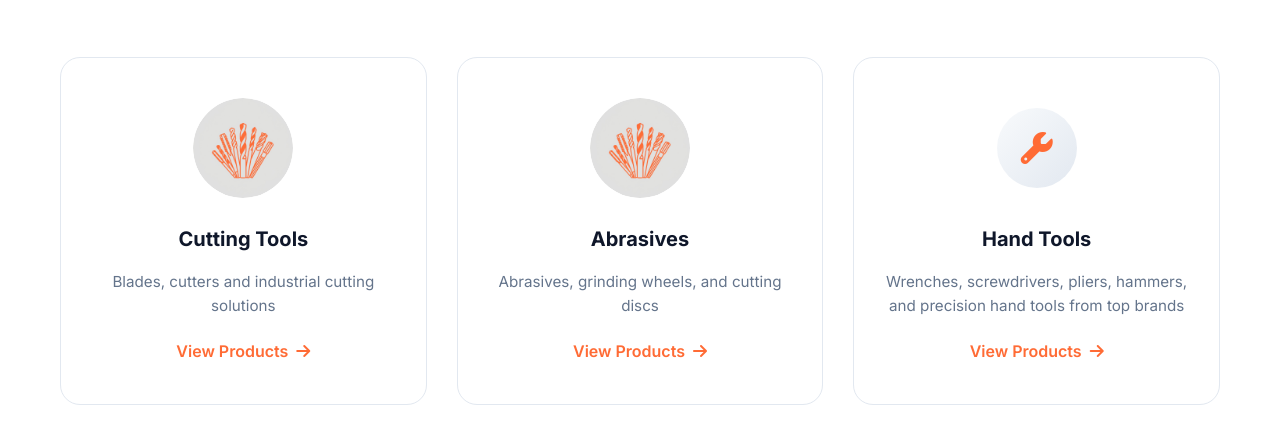
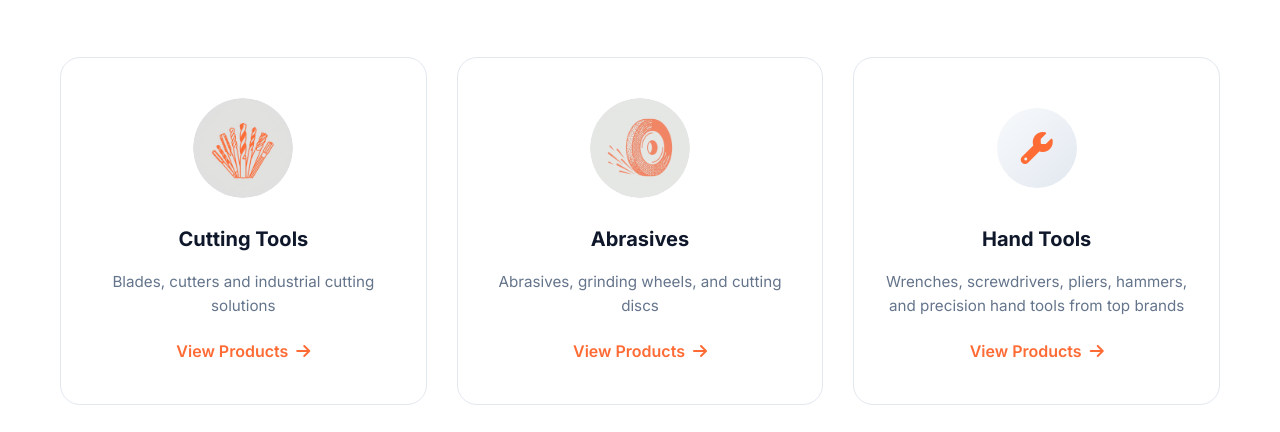
Before and after one commit to Zorrojurro/global, a plain HTML site: page index.html in a window 1280 px wide. Shown: the part 2169-2601 px from the top of the page. Drawn offline with Linux system fonts and the light colour scheme.

Commit message:
Add abrasives icon, flip measuring icon upside down

```diff
--- a/index.html
+++ b/index.html
@@ -327,7 +327,7 @@
                 </div>
                 <div class="product-card" data-category=" Abrasives">
                     <div class="product-icon">
-                        <img src="icons/cutting_tools.png" alt="Cutting Tools">
+                        <img src="icons/abrasives.png" alt="Abrasives">
                     </div>
                     <h3>Abrasives</h3>
                     <p>Abrasives, grinding wheels, and cutting discs</p>
```
Also changed, not shown: icons/abrasives.png (added), icons/measuring.png.
